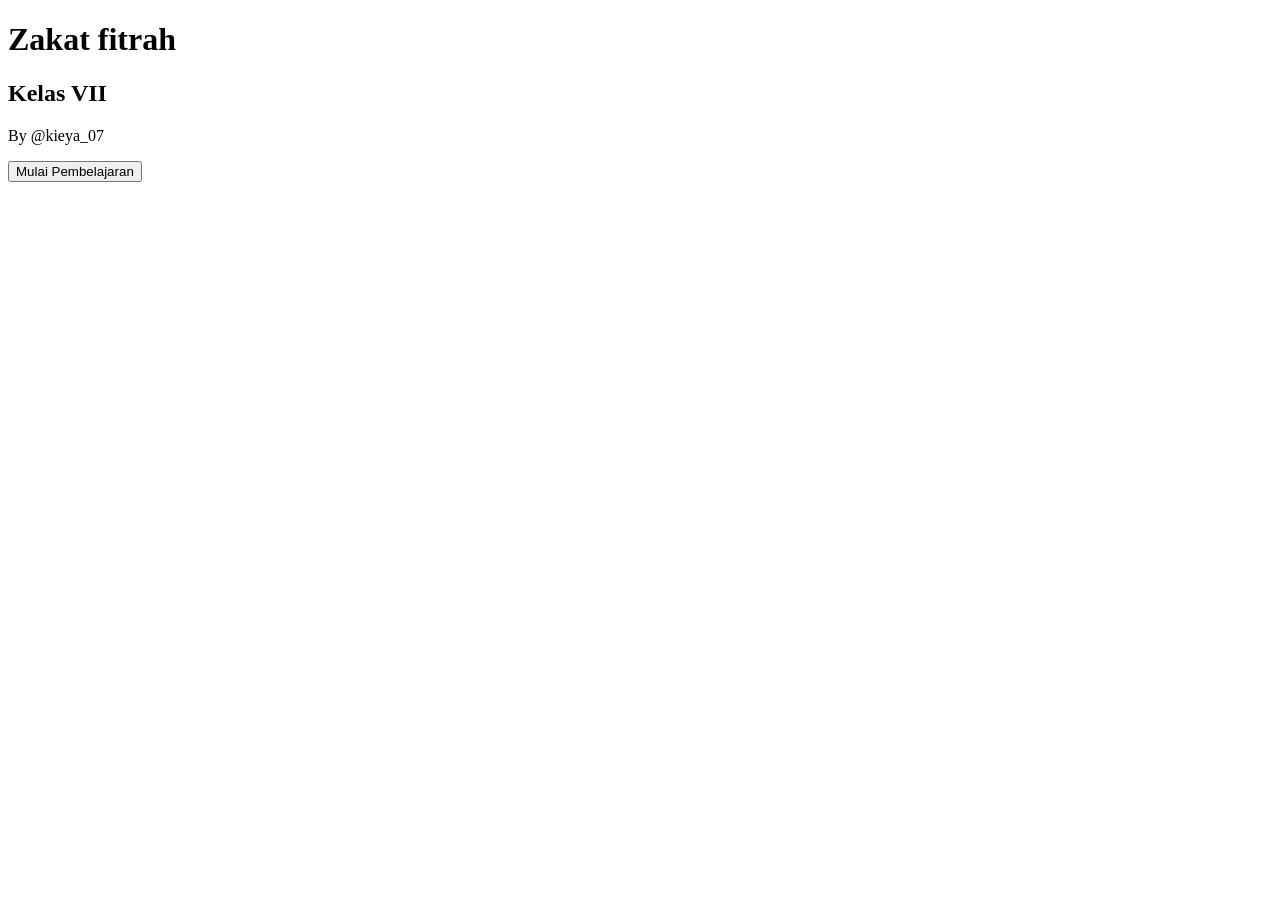
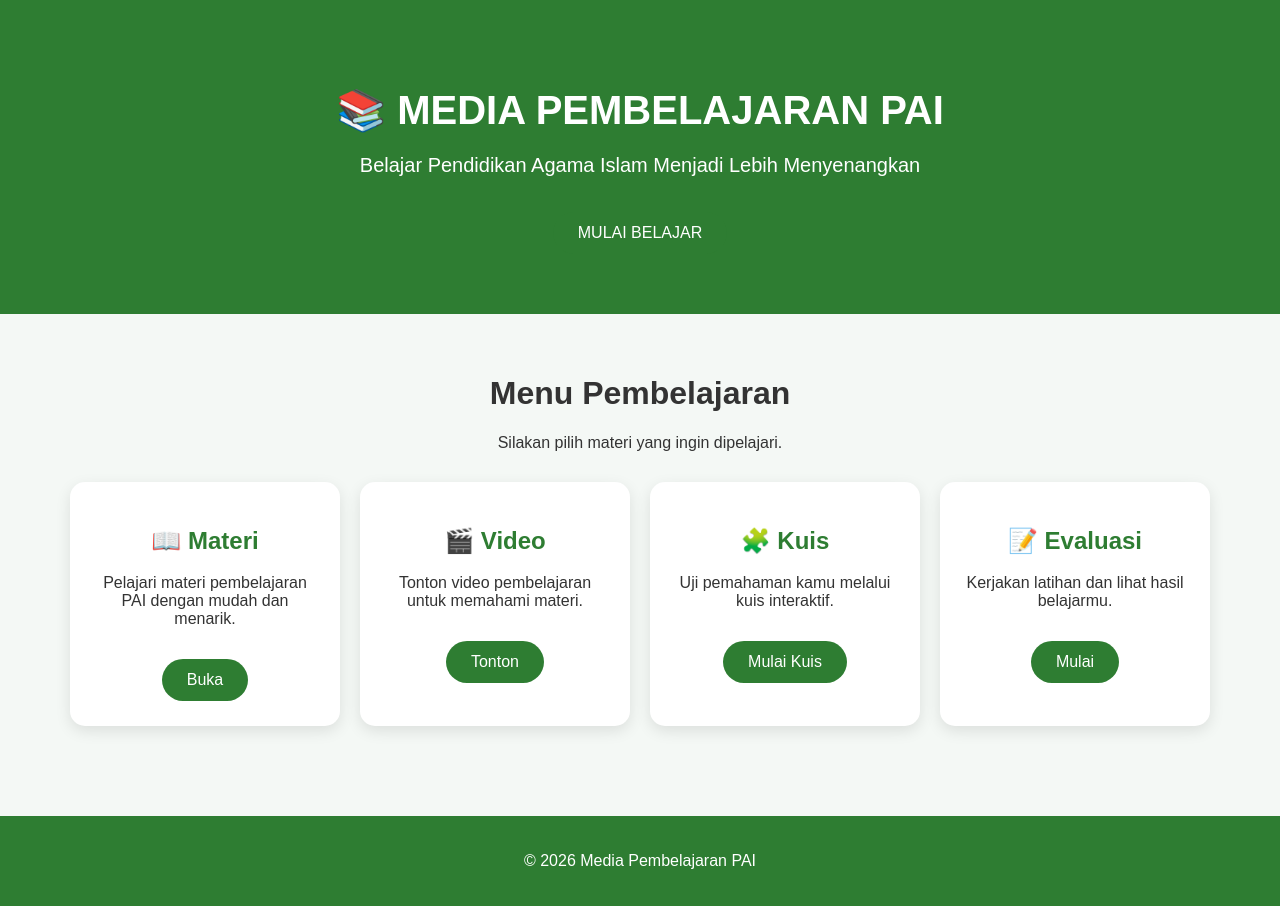
Before and after one commit to kieya07/kieya, a plain HTML site: page index.html in a window 1280 px wide. Before the commit the page ends 800 px from the top, so only its background shows below. Drawn offline with Linux system fonts and the light colour scheme.

Commit message:
Update index.html

```diff
--- a/index.html
+++ b/index.html
@@ -1,18 +1,181 @@
 <!DOCTYPE html>
-<html>
+<html lang="id">
 <head>
-    <title>Media Pembelajaran</title>
+    <meta charset="UTF-8">
+    <meta name="viewport" content="width=device-width, initial-scale=1.0">
+
+    <title>Media Pembelajaran PAI</title>
+
+    <style>
+        body {
+            margin: 0;
+            font-family: Arial, sans-serif;
+            background: #f4f8f5;
+            color: #333;
+            text-align: center;
+        }
+
+        .header {
+            background: #2e7d32;
+            color: white;
+            padding: 60px 20px;
+        }
+
+        .header h1 {
+            font-size: 40px;
+            margin-bottom: 10px;
+        }
+
+        .header p {
+            font-size: 20px;
+        }
+
+        .container {
+            padding: 40px 20px;
+        }
+
+        .menu {
+            display: flex;
+            justify-content: center;
+            gap: 20px;
+            flex-wrap: wrap;
+            margin-top: 30px;
+        }
+
+        .card {
+            background: white;
+            width: 220px;
+            padding: 25px;
+            border-radius: 15px;
+            box-shadow: 0 5px 15px rgba(0,0,0,0.1);
+        }
+
+        .card h2 {
+            color: #2e7d32;
+        }
+
+        .button {
+            display: inline-block;
+            margin-top: 15px;
+            padding: 12px 25px;
+            background: #2e7d32;
+            color: white;
+            text-decoration: none;
+            border-radius: 25px;
+        }
+
+        .button:hover {
+            background: #1b5e20;
+        }
+
+        footer {
+            margin-top: 50px;
+            padding: 20px;
+            background: #2e7d32;
+            color: white;
+        }
+    </style>
 </head>
 
 <body>
 
-    <h1>Zakat fitrah</h1>
+    <div class="header">
 
-    <h2>Kelas VII</h2>
+        <h1>📚 MEDIA PEMBELAJARAN PAI</h1>
 
-    <p>By @kieya_07</p>
+        <p>Belajar Pendidikan Agama Islam Menjadi Lebih Menyenangkan</p>
 
-    <button>Mulai Pembelajaran</button>
+        <a href="#menu" class="button">
+            MULAI BELAJAR
+        </a>
+
+    </div>
+
+
+    <div class="container" id="menu">
+
+        <h1>Menu Pembelajaran</h1>
+
+        <p>Silakan pilih materi yang ingin dipelajari.</p>
+
+
+        <div class="menu">
+
+            <div class="card">
+
+                <h2>📖 Materi</h2>
+
+                <p>
+                    Pelajari materi pembelajaran PAI
+                    dengan mudah dan menarik.
+                </p>
+
+                <a href="#" class="button">
+                    Buka
+                </a>
+
+            </div>
+
+
+            <div class="card">
+
+                <h2>🎬 Video</h2>
+
+                <p>
+                    Tonton video pembelajaran
+                    untuk memahami materi.
+                </p>
+
+                <a href="#" class="button">
+                    Tonton
+                </a>
+
+            </div>
+
+
+            <div class="card">
+
+                <h2>🧩 Kuis</h2>
+
+                <p>
+                    Uji pemahaman kamu
+                    melalui kuis interaktif.
+                </p>
+
+                <a href="#" class="button">
+                    Mulai Kuis
+                </a>
+
+            </div>
+
+
+            <div class="card">
+
+                <h2>📝 Evaluasi</h2>
+
+                <p>
+                    Kerjakan latihan dan
+                    lihat hasil belajarmu.
+                </p>
+
+                <a href="#" class="button">
+                    Mulai
+                </a>
+
+            </div>
+
+        </div>
+
+    </div>
+
+
+    <footer>
+
+        <p>
+            © 2026 Media Pembelajaran PAI
+        </p>
+
+    </footer>
 
 </body>
 </html>
```
